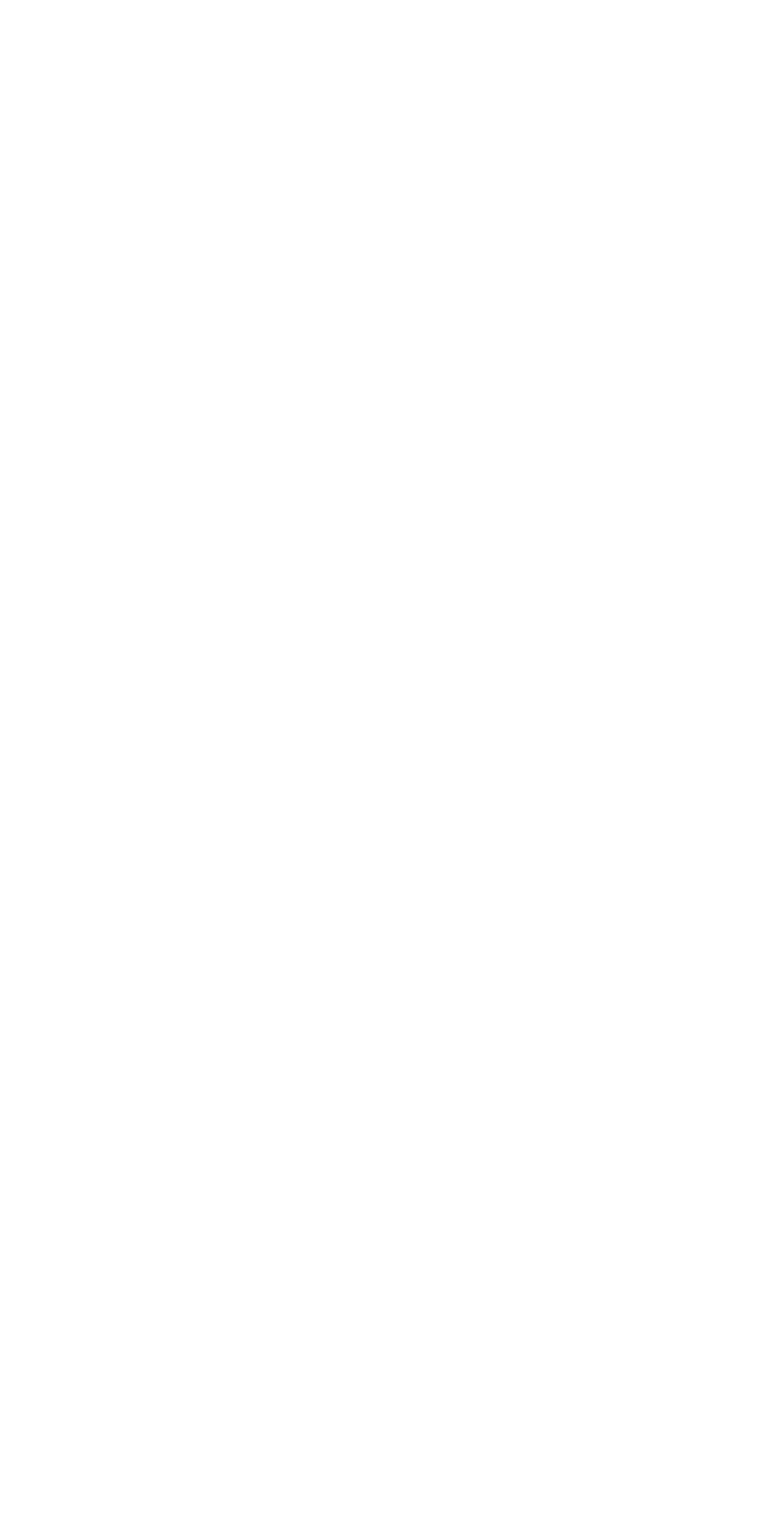
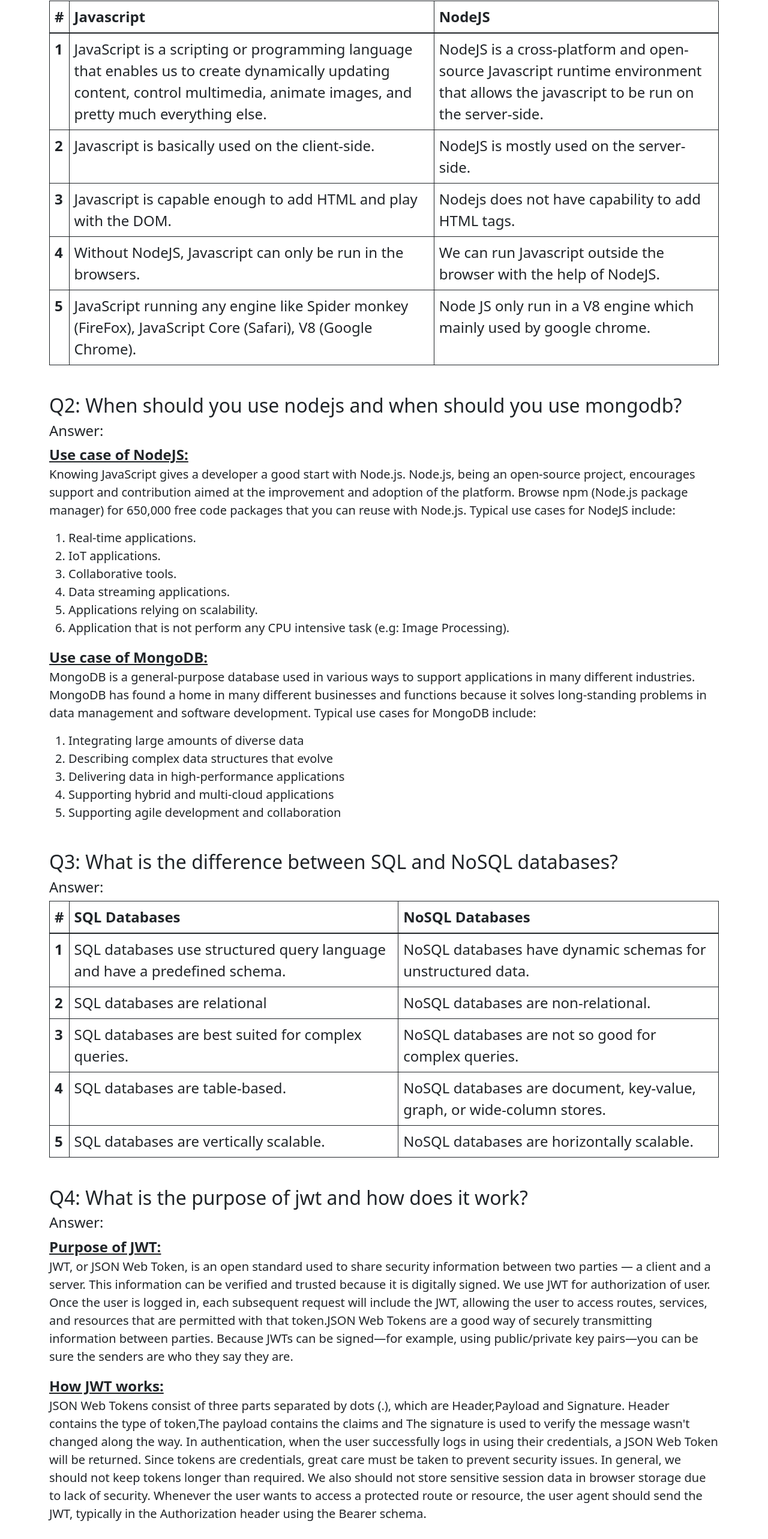
Before and after one commit to rayhan1650/bike-house-client, a React (Create React App) app: page /blogs in a window 1280 px wide. Shown: the part 186-2752 px from the top of the page at 60% size. Before the commit the page ends 800 px from the top, so only its background shows below. Built offline with nearby package versions, Linux system fonts and the light colour scheme; no server answers.

Commit message:
blogs part done

```diff
--- a/src/Pages/Blogs/Blogs.js
+++ b/src/Pages/Blogs/Blogs.js
@@ -2,8 +2,201 @@ import React from "react";
 
 const Blogs = () => {
   return (
-    <div>
-      <h2>This is Blogs</h2>
+    <div className="container my-5">
+      {/* q1 answer  */}
+      <div>
+        <h2>Q1: What is the difference between javascript and nodejs?</h2>
+        <h4>Answer:</h4>
+        <table className="table table-bordered border-dark fs-4">
+          <thead>
+            <tr>
+              <th scope="col">#</th>
+              <th scope="col">Javascript</th>
+              <th scope="col">NodeJS</th>
+            </tr>
+          </thead>
+          <tbody>
+            <tr>
+              <th scope="row">1</th>
+              <td>
+                JavaScript is a scripting or programming language that enables
+                us to create dynamically updating content, control multimedia,
+                animate images, and pretty much everything else.
+              </td>
+              <td>
+                NodeJS is a cross-platform and open-source Javascript runtime
+                environment that allows the javascript to be run on the
+                server-side.
+              </td>
+            </tr>
+            <tr>
+              <th scope="row">2</th>
+              <td>Javascript is basically used on the client-side.</td>
+              <td>NodeJS is mostly used on the server-side.</td>
+            </tr>
+            <tr>
+              <th scope="row">3</th>
+              <td>
+                Javascript is capable enough to add HTML and play with the DOM.
+              </td>
+              <td>Nodejs does not have capability to add HTML tags.</td>
+            </tr>
+            <tr>
+              <th scope="row">4</th>
+              <td>
+                Without NodeJS, Javascript can only be run in the browsers.
+              </td>
+              <td>
+                We can run Javascript outside the browser with the help of
+                NodeJS.
+              </td>
+            </tr>
+            <tr>
+              <th scope="row">5</th>
+              <td>
+                JavaScript running any engine like Spider monkey (FireFox),
+                JavaScript Core (Safari), V8 (Google Chrome).
+              </td>
+              <td>
+                Node JS only run in a V8 engine which mainly used by google
+                chrome.
+              </td>
+            </tr>
+          </tbody>
+        </table>
+      </div>
+
+      {/* q2 answer  */}
+      <div className="my-5">
+        <h2>Q2: When should you use nodejs and when should you use mongodb?</h2>
+        <h4>Answer:</h4>
+        <strong className="fs-4">
+          <u>Use case of NodeJS:</u>
+        </strong>
+        <p className="fs-5">
+          Knowing JavaScript gives a developer a good start with Node.js.
+          Node.js, being an open-source project, encourages support and
+          contribution aimed at the improvement and adoption of the platform.
+          Browse npm (Node.js package manager) for 650,000 free code packages
+          that you can reuse with Node.js. Typical use cases for NodeJS include:
+        </p>
+        <ol className="fs-5">
+          <li>Real-time applications.</li>
+          <li>IoT applications.</li>
+          <li>Collaborative tools.</li>
+          <li>Data streaming applications.</li>
+          <li>Applications relying on scalability.</li>
+          <li>
+            Application that is not perform any CPU intensive task (e.g: Image
+            Processing).
+          </li>
+        </ol>
+        <strong className="fs-4">
+          <u>Use case of MongoDB:</u>
+        </strong>
+        <p className="fs-5">
+          MongoDB is a general-purpose database used in various ways to support
+          applications in many different industries. MongoDB has found a home in
+          many different businesses and functions because it solves
+          long-standing problems in data management and software development.
+          Typical use cases for MongoDB include:
+        </p>
+        <ol className="fs-5">
+          <li>Integrating large amounts of diverse data</li>
+          <li>Describing complex data structures that evolve</li>
+          <li>Delivering data in high-performance applications</li>
+          <li>Supporting hybrid and multi-cloud applications</li>
+          <li>Supporting agile development and collaboration</li>
+        </ol>
+      </div>
+
+      {/* q3 answer  */}
+      <div className="mb-5">
+        <h2>Q3: What is the difference between SQL and NoSQL databases?</h2>
+        <h4>Answer:</h4>
+        <table className="table table-bordered border-dark fs-4">
+          <thead>
+            <tr>
+              <th scope="col">#</th>
+              <th scope="col">SQL Databases</th>
+              <th scope="col">NoSQL Databases</th>
+            </tr>
+          </thead>
+          <tbody>
+            <tr>
+              <th scope="row">1</th>
+              <td>
+                SQL databases use structured query language and have a
+                predefined schema.
+              </td>
+              <td>
+                NoSQL databases have dynamic schemas for unstructured data.
+              </td>
+            </tr>
+            <tr>
+              <th scope="row">2</th>
+              <td>SQL databases are relational</td>
+              <td>NoSQL databases are non-relational.</td>
+            </tr>
+            <tr>
+              <th scope="row">3</th>
+              <td>SQL databases are best suited for complex queries.</td>
+              <td>NoSQL databases are not so good for complex queries.</td>
+            </tr>
+            <tr>
+              <th scope="row">4</th>
+              <td>SQL databases are table-based.</td>
+              <td>
+                NoSQL databases are document, key-value, graph, or wide-column
+                stores.
+              </td>
+            </tr>
+            <tr>
+              <th scope="row">5</th>
+              <td>SQL databases are vertically scalable.</td>
+              <td>NoSQL databases are horizontally scalable.</td>
+            </tr>
+          </tbody>
+        </table>
+      </div>
+
+      {/* q4 answer  */}
+      <div>
+        <h2>Q4: What is the purpose of jwt and how does it work?</h2>
+        <h4>Answer:</h4>
+        <strong className="fs-4">
+          <u>Purpose of JWT:</u>
+        </strong>
+        <p className="fs-5">
+          JWT, or JSON Web Token, is an open standard used to share security
+          information between two parties — a client and a server. This
+          information can be verified and trusted because it is digitally
+          signed. We use JWT for authorization of user. Once the user is logged
+          in, each subsequent request will include the JWT, allowing the user to
+          access routes, services, and resources that are permitted with that
+          token.JSON Web Tokens are a good way of securely transmitting
+          information between parties. Because JWTs can be signed—for example,
+          using public/private key pairs—you can be sure the senders are who
+          they say they are.
+        </p>
+        <strong className="fs-4">
+          <u>How JWT works:</u>
+        </strong>
+        <p className="fs-5">
+          JSON Web Tokens consist of three parts separated by dots (.), which
+          are Header,Payload and Signature. Header contains the type of
+          token,The payload contains the claims and The signature is used to
+          verify the message wasn't changed along the way. In authentication,
+          when the user successfully logs in using their credentials, a JSON Web
+          Token will be returned. Since tokens are credentials, great care must
+          be taken to prevent security issues. In general, we should not keep
+          tokens longer than required. We also should not store sensitive
+          session data in browser storage due to lack of security. Whenever the
+          user wants to access a protected route or resource, the user agent
+          should send the JWT, typically in the Authorization header using the
+          Bearer schema.
+        </p>
+      </div>
     </div>
   );
 };
```
